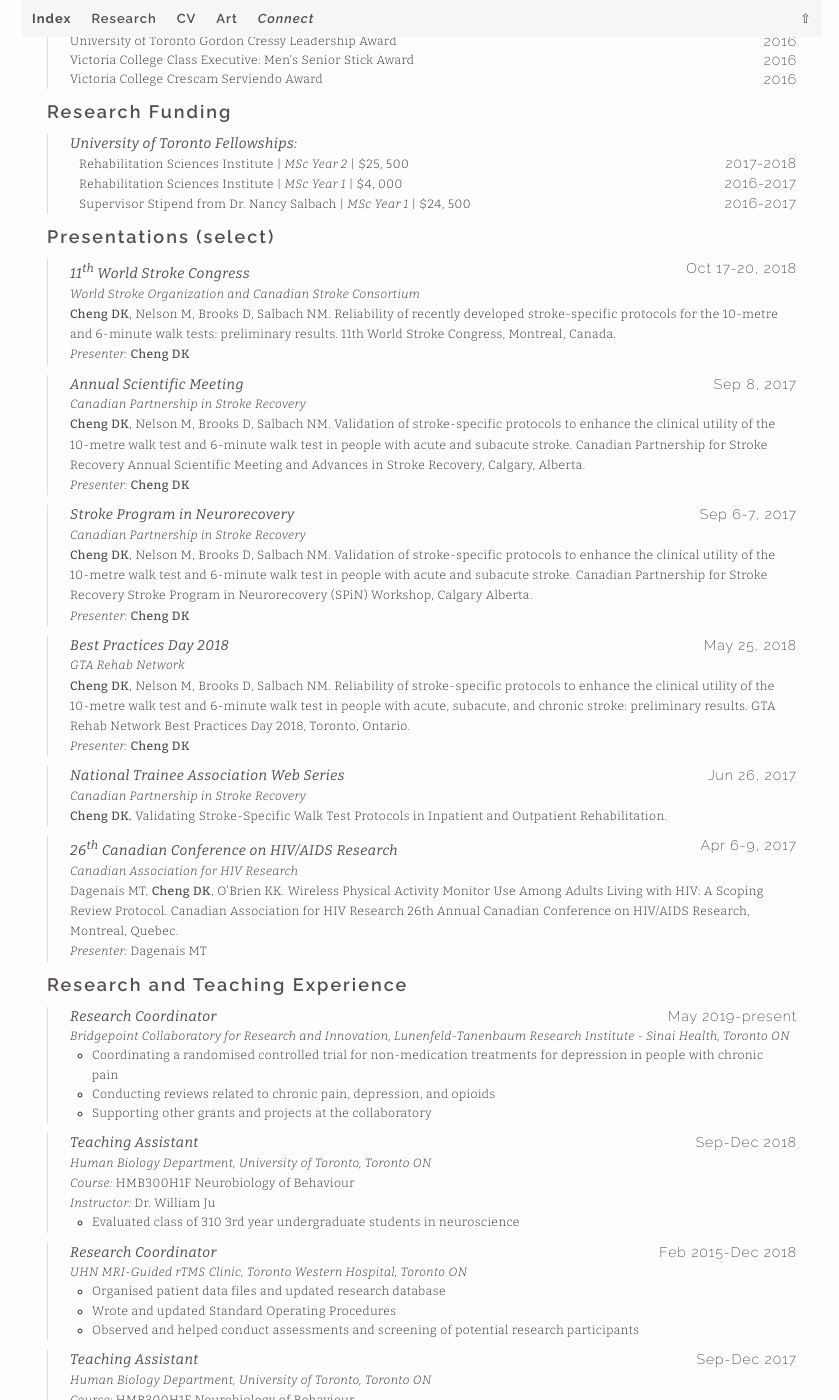
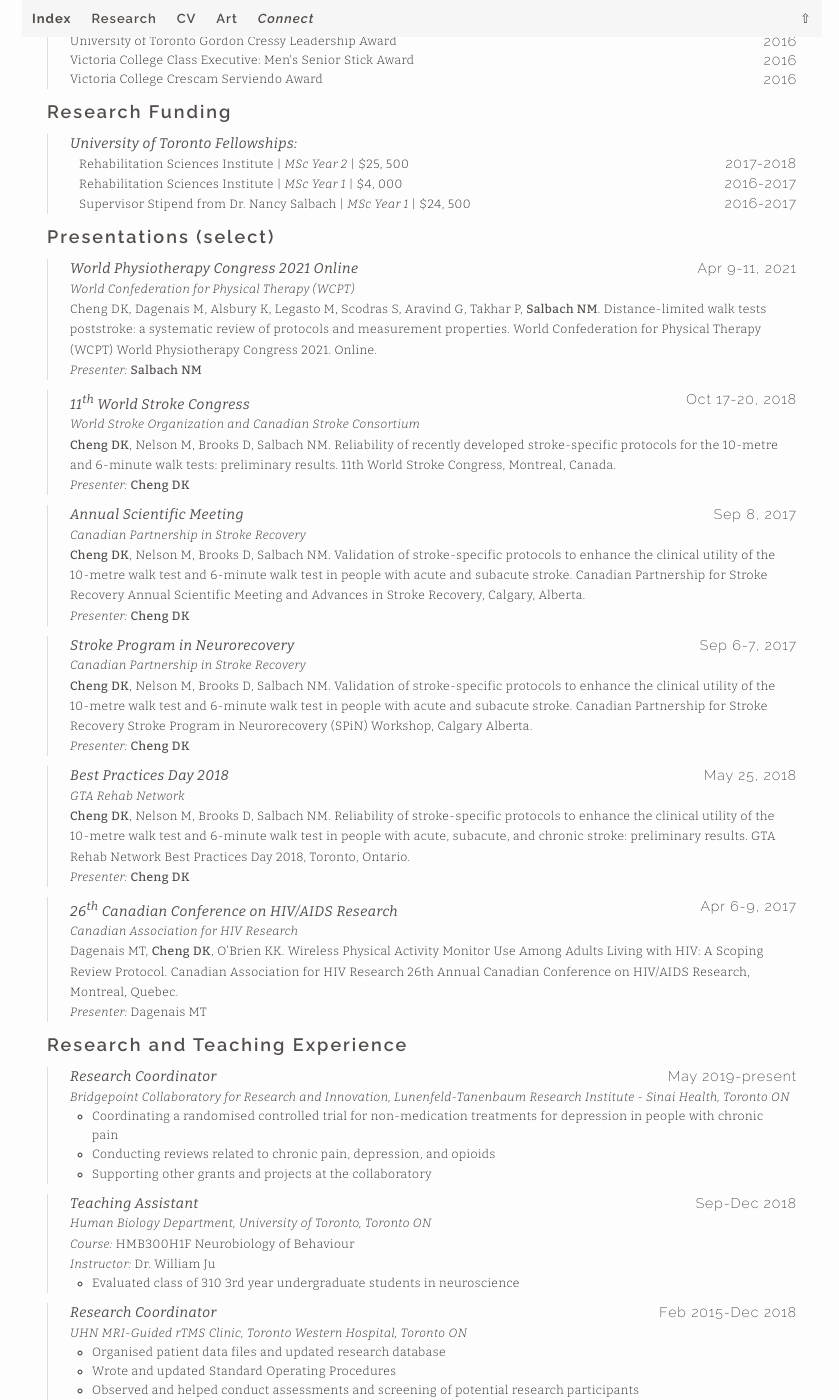
Before and after one commit to darrenkcheng/darrenkcheng, a Jekyll site: the page built from pages/cv.html, in a window 1280 px wide and 1400 px high, scrolled down 744 px. Shown: the whole window, without its empty margins (218-1057 px from the left). Built offline with Jekyll 4.4.1, drawn with Linux system fonts in a browser that asks for light colours.

Commit message:
Update to CV

```diff
--- a/pages/cv.html
+++ b/pages/cv.html
@@ -49,6 +49,11 @@ permalink: /cv/
 			</blockquote>
 		<h2>Presentations (select)</h2>
 			<blockquote>
+				<em>World Physiotherapy Congress 2021 Online</em><span class="year">Apr 9-11, 2021</span><br>
+				<span class="cv"><i>World Confederation for Physical Therapy (WCPT)</i><br>
+				Cheng DK, Dagenais M, Alsbury K, Legasto M, Scodras S, Aravind G, Takhar P, <b>Salbach NM</b>. Distance-limited walk tests poststroke: a systematic review of protocols and measurement properties. World Confederation for Physical Therapy (WCPT) World Physiotherapy Congress 2021. Online.<br>
+				<i>Presenter:</i> <b>Salbach NM</b></span>
+			</blockquote><blockquote>
 				<em>11<sup>th</sup> World Stroke Congress</em><span class="year">Oct 17-20, 2018</span><br>
 				<span class="cv"><i>World Stroke Organization and Canadian Stroke Consortium</i><br>
 				<b>Cheng DK</b>, Nelson M, Brooks D, Salbach NM. Reliability of recently developed stroke-specific protocols for the 10-metre and 6-minute walk tests: preliminary results. 11th World Stroke Congress, Montreal, Canada.<br>
@@ -71,11 +76,6 @@ permalink: /cv/
 				<span class="cv"><i>GTA Rehab Network</i><br>
 				<b>Cheng DK</b>, Nelson M, Brooks D, Salbach NM. Reliability of stroke-specific protocols to enhance the clinical utility of the 10-metre walk test and 6-minute walk test in people with acute, subacute, and chronic stroke: preliminary results. GTA Rehab Network Best Practices Day 2018, Toronto, Ontario.<br>
 				<i>Presenter:</i> <b>Cheng DK</b></span>
-			</blockquote>
-			<blockquote>
-				<em>National Trainee Association Web Series</em><span class="year">Jun 26, 2017</span><br>
-				<span class="cv"><i>Canadian Partnership in Stroke Recovery</i><br>
-				<b>Cheng DK.</b> Validating Stroke-Specific Walk Test Protocols in Inpatient and Outpatient Rehabilitation.</span>
 			</blockquote>
 			<blockquote>
 				<em>26<sup>th</sup> Canadian Conference on HIV/AIDS Research</em><span class="year">Apr 6-9, 2017</span><br>
```
Also changed, not shown: 1 other file.
